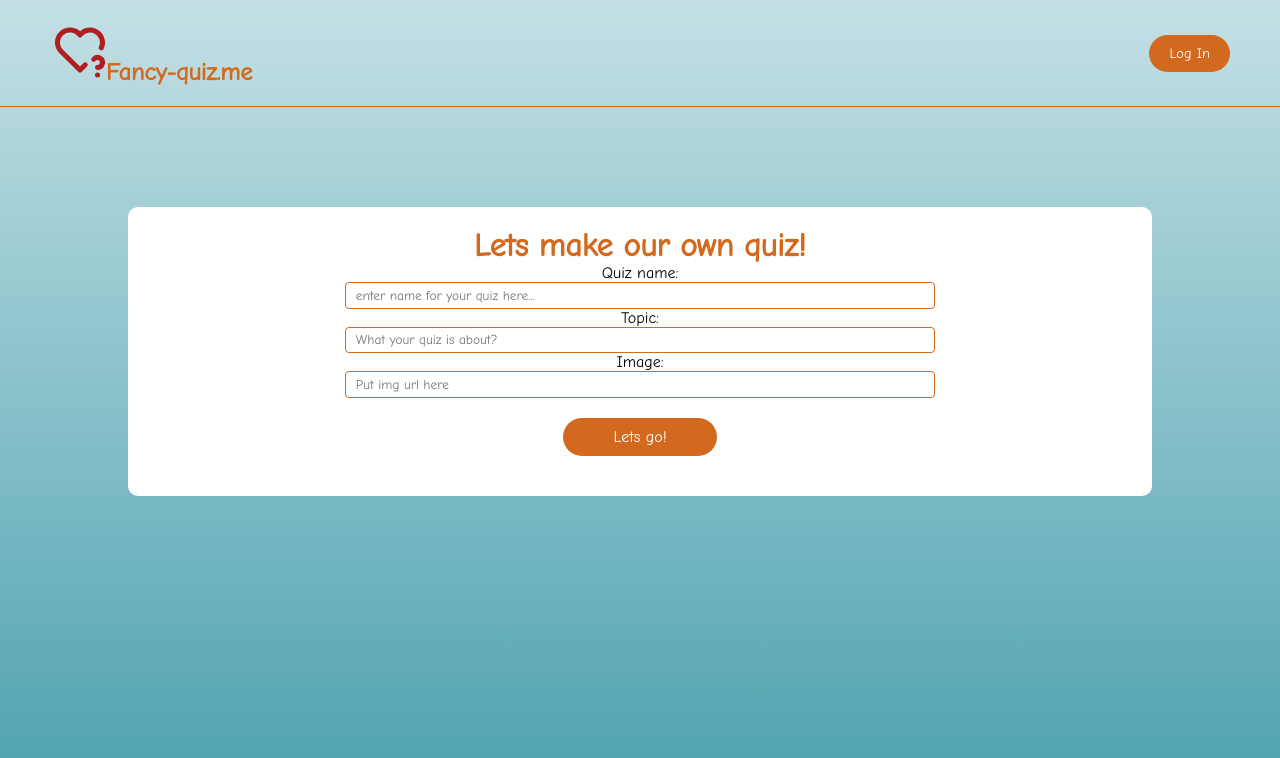
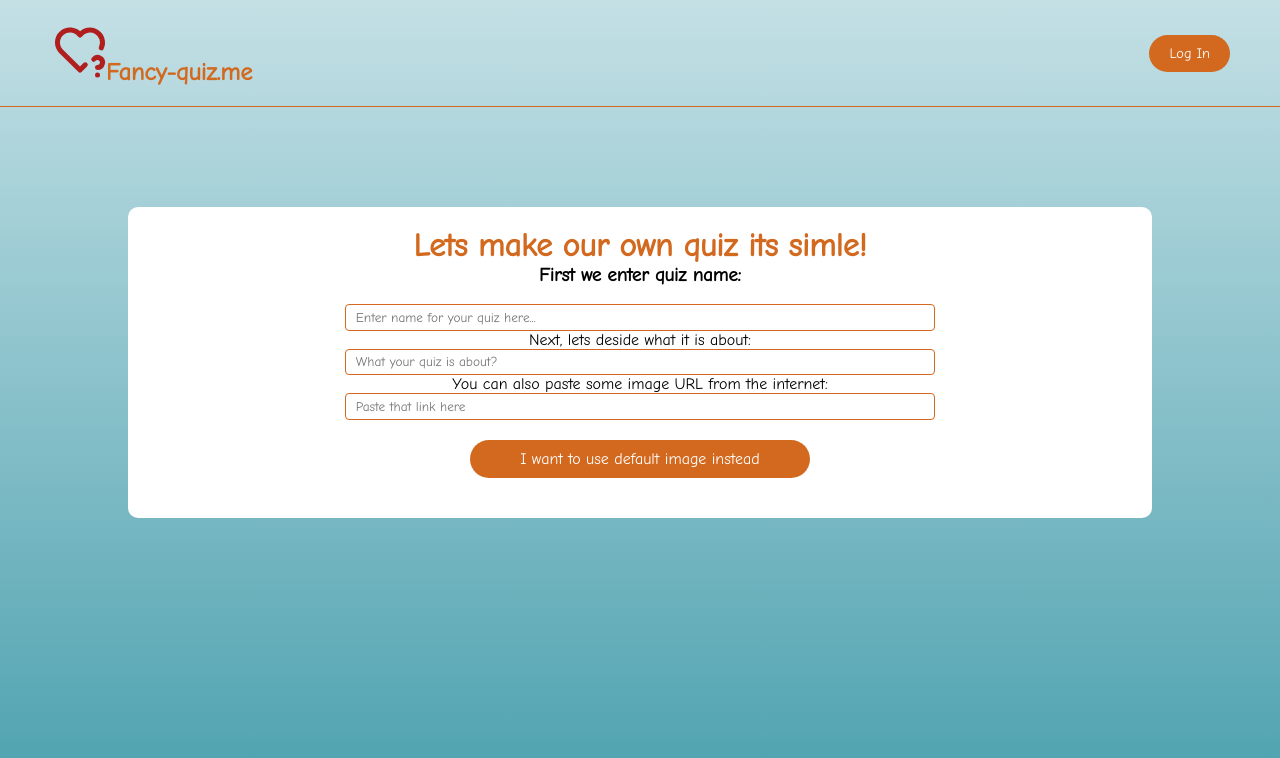
Before and after one commit to rbaravikov/Planetary-Quiz, a React (Vite) app: page /createquiz in a window 1280 px wide. Shown: the top 758 px of the page. Built offline with nearby package versions, Linux system fonts and the light colour scheme.

Commit message:
smegenys neveikia, reikia padaryti tvarką QuizEditPage

```diff
--- a/src/App.jsx
+++ b/src/App.jsx
@@ -1,5 +1,5 @@
 import { BrowserRouter, Route, Routes } from 'react-router-dom'
-import Header from './comps/Header'
+import Header from './components/Header'
 import Welcome from './pages/WelcomePage'
 import Login from './pages/Login'
 import Register from './pages/Register'
@@ -11,6 +11,7 @@ import ErrorPage from './pages/ErrorPage'
 import UserPage from './pages/UserPage'
 import CreateQuizForm from './pages/CreateQuizForm'
 import QuizEditPage from './pages/QuizEditPage'
+import './images/questionmark.png'
 export const AppContext = createContext()
 
 function App() {
--- /dev/null
+++ b/src/components/EditQuiz/RenderOptions.jsx
@@ -0,0 +1,16 @@
+const RenderOptions = ({ totalQuestions, option, handleOptionChange }) => {
+    const options = []
+
+    for (let i = 0; i < totalQuestions; i++) {
+        options.push(
+        <label key={i}>
+            Incorrect answer {i + 1}:<br />
+            <input type="text" value={option[i]} placeholder={`Ex. Orange cat`} onChange={(e) => handleOptionChange(i, e.target.value)}
+            />
+        </label>
+        )
+    }
+    return <>{options}</>
+}
+
+export default RenderOptions
--- /dev/null
+++ b/src/components/Header.jsx
@@ -0,0 +1,36 @@
+import { Link, Outlet } from "react-router-dom"
+import { TbHeartQuestion } from "react-icons/tb"
+import { AppContext } from '../App';
+import { useContext } from "react";
+
+const Header = () => {
+  const { userName } = useContext(AppContext)
+  const handleClick = () => {
+    localStorage.setItem('user', '')
+    setUserName('')
+    navigate('/')
+  }
+
+  return (
+    <>
+     {userName && userName
+     ? <header>
+        <Link to="/mainpage/"><h1><TbHeartQuestion /> Fancy-quiz.me</h1></Link>
+        <div className="headerNav">
+          <Link className="createQuiz" to={'/createquiz'} >Create Quiz</Link>
+          <Link to={'/userPage/' + userName.name}>{userName.name}</Link>
+          <Link to="/" onClick={handleClick} >Log Out</Link>
+        </div>
+      </header>
+    : <header>
+        <Link to="/"><h1><TbHeartQuestion /> Fancy-quiz.me</h1></Link>
+        <div className="headerNav">
+          <Link to="/login/" >Log In</Link>
+        </div>
+      </header>}
+    <Outlet />
+    </>
+  )
+}
+
+export default Header
--- a/src/comps/Header.jsx
+++ /dev/null
@@ -1,25 +0,0 @@
-import { Link, Outlet, useNavigate, useParams } from "react-router-dom"
-import { TbHeartQuestion } from "react-icons/tb"
-import { AppContext } from '../App';
-import { useContext } from "react";
-
-const Header = () => {
-  const { userName } = useContext(AppContext)
-
-  return (
-    <>
-     {userName && userName
-     ? <header>
-        <Link to="/mainpage/"><h1><TbHeartQuestion /> Fancy-quiz.me</h1></Link>
-        <Link to={'/userPage/' + userName.name}>{userName.name}</Link>
-      </header>
-    : <header>
-        <Link to="/"><h1><TbHeartQuestion /> Fancy-quiz.me</h1></Link>
-        <Link to="/login/" >Log In</Link>
-      </header>}
-    <Outlet />
-    </>
-  )
-}
-
-export default Header
--- a/src/pages/CreateQuizForm.jsx
+++ b/src/pages/CreateQuizForm.jsx
@@ -1,17 +1,23 @@
-import { useContext, useState } from "react"
+import { useContext, useEffect, useState } from "react"
 import { AppContext } from "../App"
 import { useNavigate } from "react-router-dom"
 
 const NewQuizForm = () => {
   const { userName } = useContext(AppContext)
+  const [defaultImg, setDefaultImg] = useState(false)
+  const defaultUrl = '/src/images/questionmark.png'
   const navigate = useNavigate()
   const [newQuiz, setNewQuiz] = useState({
     name: "",
     img: "",
     subject: "",
-    creatorId: userName.id
+    creatorId: ""
     }
   )
+
+  useEffect(() => {
+    setNewQuiz((prevValue) => ({...prevValue, creatorId: userName.id }))
+  }, [userName])
 
   const handleSubmit = (e) => {
     e.preventDefault()
@@ -32,7 +38,7 @@ const NewQuizForm = () => {
       const data = await resp.json();
 
       if (resp.ok) {
-        navigate('/userPage/' + userName.name)
+        navigate(`/editquiz/${data.id}`)
       }
     } catch (err) {
       console.log(err)
@@ -49,23 +55,54 @@ const NewQuizForm = () => {
     })
   }
 
+  const ShowImageInput = () => {
+    return (
+      !defaultImg ? (
+        <label>
+          You can also paste some image URL from the internet:<br />
+          <input name="img" type="text" placeholder="Paste that link here" onInput={addQuiz} required />
+        </label>
+      ) : (
+        <h2>Okay, we will use the default image :)</h2>
+      )
+    );
+  };
+
+  const ShowButton = () => {
+    if(!defaultImg)
+    return <label>
+      <button onClick={() => {
+        setDefaultImg(true);
+        setNewQuiz((prevValue) => ({
+          ...prevValue,
+          img: defaultUrl
+        }))
+        }} >I want to use default image instead</button>
+      </label>
+
+    if (newQuiz.name && newQuiz.subject && newQuiz.img) { return (
+      <label >
+        <h1>
+      And thats it your brand new quiz is ready, all thats left is to add questions to it :)
+        </h1>
+      <button>Lets go!</button>
+      </label>
+      )}
+  }
+
   return (
     <form className="newQuizForm" onSubmit={handleSubmit}>
-        <h1>Lets make our own quiz!</h1>
+        <h1>Lets make our own quiz its simle!</h1>
         <label>
-            Quiz name:<br />
-            <input name="name" type="text" placeholder="enter name for your quiz here..." onInput={addQuiz} />
+            <h3>First we enter quiz name:</h3><br />
+            <input name="name" type="text" placeholder="Enter name for your quiz here..." onInput={addQuiz} required />
         </label>
         <label>
-            Topic:<br />
-            <input name="subject" type="text" placeholder="What your quiz is about?" onInput={addQuiz} />
+            Next, lets deside what it is about:<br />
+            <input name="subject" type="text" placeholder="What your quiz is about?" onInput={addQuiz} required />
         </label>
-        <label>
-            Image:<br />
-            <input name="img" type="url" placeholder="Put img url here" onInput={addQuiz} />
-        </label>
-
-        <button>Lets go!</button>
+        <ShowImageInput />
+        <ShowButton />
         </form>
   )
 }
--- a/src/pages/MainPage.jsx
+++ b/src/pages/MainPage.jsx
@@ -1,5 +1,4 @@
 import { useEffect, useState } from 'react'
-import img from '../images/planet.jpg'
 import { useNavigate, useParams } from 'react-router-dom'
 
 
--- a/src/pages/UserPage.jsx
+++ b/src/pages/UserPage.jsx
@@ -43,7 +43,6 @@ const UserPage = () => {
             </div>
             ) )}
         </div>
-    <Link to={'/createquiz'} >Create Your Own Quiz</Link>
     <button onClick={handleClick} >Log Out</button>
     </>
   )
--- a/src/sass/buttons.scss
+++ b/src/sass/buttons.scss
@@ -1,7 +1,8 @@
 a {
     text-decoration: none;
 }
-header a:last-of-type {
+
+header div a {
     background: chocolate;
     border-radius: 30px;
     font-size: 1em;
@@ -14,6 +15,7 @@ header a:last-of-type {
     display: flex;
     justify-content: center;
     align-items: center;
+    text-align: center;
     &:hover {
         scale: 1.05;
     }
--- a/src/sass/global.scss
+++ b/src/sass/global.scss
@@ -18,6 +18,7 @@
 
 body {
     min-height: 100vh;
-    width: 100vw;
-    background: linear-gradient(to top, #4ca1af, #c4e0e5)
+    max-width: 100vw;
+    background: linear-gradient(to top, #4ca1af, #c4e0e5);
+    padding-bottom: 5px;
 }
--- a/src/sass/header.scss
+++ b/src/sass/header.scss
@@ -5,6 +5,11 @@ header {
     border-bottom: 1px solid chocolate;
     display: flex;
     justify-content: space-between;
+
+    .headerNav {
+        display: flex;
+        gap: 8px;
+    }
 }
 
 header svg {
```
Also changed, not shown: src/pages/QuizEditPage.jsx (+27 -35 lines), src/images/questionmark.png, 1 other file (tests, documents, lock files or other folders).
